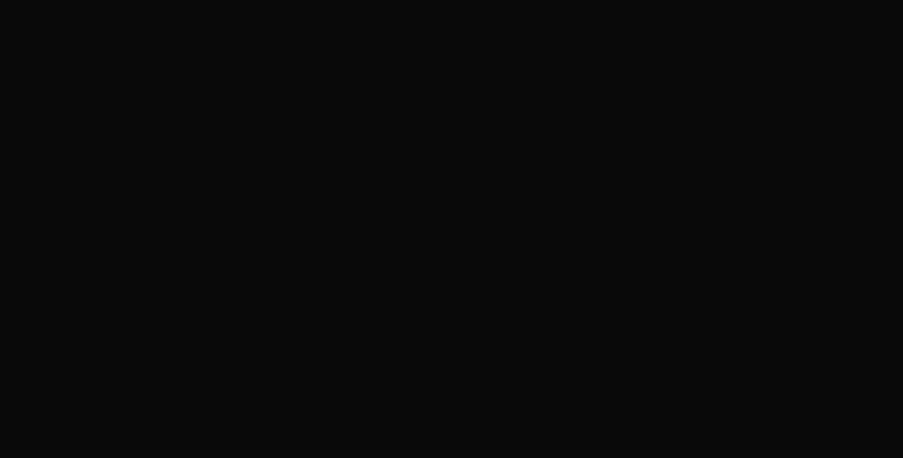
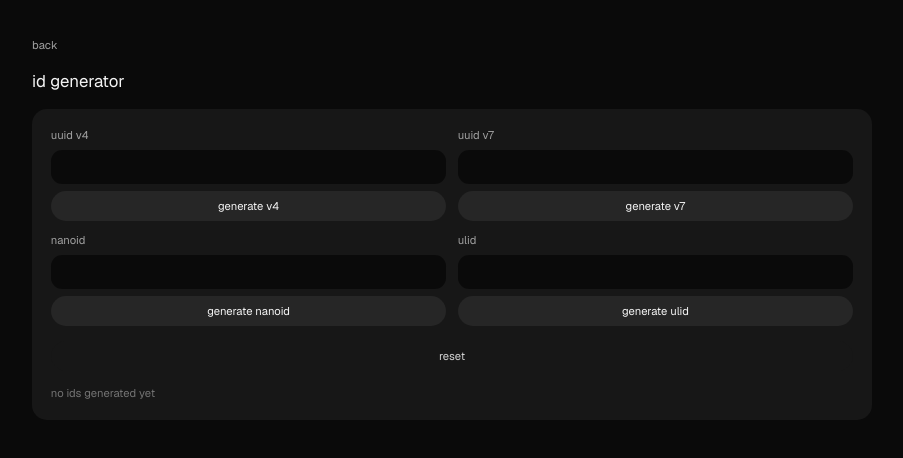
Before and after one commit to taskylizard/toys, a Vue app: page /ids in a window 1280 px wide. Before the commit this address had no page. Shown: the top 458 px of the page, without its empty margins (188-1091 px from the left). Built offline with nearby package versions, Linux system fonts and the light colour scheme; the HTML template or start-up script is replaced by a standard one.

Commit message:
feat: add id generator

```diff
--- a/src/router/index.ts
+++ b/src/router/index.ts
@@ -44,6 +44,11 @@
       name: 'url',
       component: () => import('../views/UrlView.vue'),
     },
+    {
+      path: '/ids',
+      name: 'ids',
+      component: () => import('../views/IdsView.vue'),
+    },
   ],
 })
 
--- a/src/views/HomeView.vue
+++ b/src/views/HomeView.vue
@@ -14,6 +14,7 @@
         <li><RouterLink class="hover:text-neutral-200" to="/notes">notepad (local storage)</RouterLink></li>
         <li><RouterLink class="hover:text-neutral-200" to="/cron">cron expression builder</RouterLink></li>
         <li><RouterLink class="hover:text-neutral-200" to="/url">url encode / decode</RouterLink></li>
+        <li><RouterLink class="hover:text-neutral-200" to="/ids">uuid, nanoid, ulid generator</RouterLink></li>
       </ul>
     </section>
   </main>
--- /dev/null
+++ b/src/views/IdsView.vue
@@ -0,0 +1,130 @@
+<script setup lang="ts">
+import { computed, ref } from 'vue'
+import { RouterLink } from 'vue-router'
+import { nanoid } from 'nanoid'
+import { ulid } from 'ulid'
+import { v4 as uuidv4, v7 as uuidv7 } from 'uuid'
+
+const uuidV4Value = ref('')
+const uuidV7Value = ref('')
+const nanoidValue = ref('')
+const ulidValue = ref('')
+
+const generated = computed(() =>
+  Boolean(uuidV4Value.value || uuidV7Value.value || nanoidValue.value || ulidValue.value),
+)
+
+const generateUuidV4 = () => {
+  uuidV4Value.value = uuidv4()
+}
+
+const generateUuidV7 = () => {
+  uuidV7Value.value = uuidv7()
+}
+
+const generateNanoid = () => {
+  nanoidValue.value = nanoid()
+}
+
+const generateUlid = () => {
+  ulidValue.value = ulid()
+}
+
+const resetAll = () => {
+  uuidV4Value.value = ''
+  uuidV7Value.value = ''
+  nanoidValue.value = ''
+  ulidValue.value = ''
+}
+</script>
+
+<template>
+  <main class="min-h-screen px-6 py-10 text-neutral-200">
+    <section class="mx-auto flex max-w-4xl flex-col gap-4">
+      <RouterLink class="text-xs text-neutral-400 hover:text-neutral-200" to="/">back</RouterLink>
+      <h1 class="text-lg text-neutral-100">id generator</h1>
+
+      <div class="flex flex-col gap-4 rounded-2xl bg-neutral-900 p-5">
+        <div class="grid gap-3 md:grid-cols-2">
+          <div class="flex flex-col gap-2">
+            <label class="text-xs text-neutral-400" for="uuid-v4">uuid v4</label>
+            <input
+              id="uuid-v4"
+              :value="uuidV4Value"
+              class="w-full rounded-xl bg-neutral-950 px-3 py-2 text-sm text-neutral-100"
+              readonly
+            />
+            <button
+              class="rounded-full bg-neutral-800 px-4 py-2 text-xs text-neutral-100"
+              type="button"
+              @click="generateUuidV4"
+            >
+              generate v4
+            </button>
+          </div>
+
+          <div class="flex flex-col gap-2">
+            <label class="text-xs text-neutral-400" for="uuid-v7">uuid v7</label>
+            <input
+              id="uuid-v7"
+              :value="uuidV7Value"
+              class="w-full rounded-xl bg-neutral-950 px-3 py-2 text-sm text-neutral-100"
+              readonly
+            />
+            <button
+              class="rounded-full bg-neutral-800 px-4 py-2 text-xs text-neutral-100"
+              type="button"
+              @click="generateUuidV7"
+            >
+              generate v7
+            </button>
+          </div>
+
+          <div class="flex flex-col gap-2">
+            <label class="text-xs text-neutral-400" for="nanoid">nanoid</label>
+            <input
+              id="nanoid"
+              :value="nanoidValue"
+              class="w-full rounded-xl bg-neutral-950 px-3 py-2 text-sm text-neutral-100"
+              readonly
+            />
+            <button
+              class="rounded-full bg-neutral-800 px-4 py-2 text-xs text-neutral-100"
+              type="button"
+              @click="generateNanoid"
+            >
+              generate nanoid
+            </button>
+          </div>
+
+          <div class="flex flex-col gap-2">
+            <label class="text-xs text-neutral-400" for="ulid">ulid</label>
+            <input
+              id="ulid"
+              :value="ulidValue"
+              class="w-full rounded-xl bg-neutral-950 px-3 py-2 text-sm text-neutral-100"
+              readonly
+            />
+            <button
+              class="rounded-full bg-neutral-800 px-4 py-2 text-xs text-neutral-100"
+              type="button"
+              @click="generateUlid"
+            >
+              generate ulid
+            </button>
+          </div>
+        </div>
+
+        <button
+          class="rounded-full bg-neutral-900 px-4 py-2 text-xs text-neutral-300"
+          type="button"
+          @click="resetAll"
+        >
+          reset
+        </button>
+
+        <p v-if="!generated" class="text-xs text-neutral-500">no ids generated yet</p>
+      </div>
+    </section>
+  </main>
+</template>
```
Also changed, not shown: 1 other file (tests, documents, lock files or other folders).
